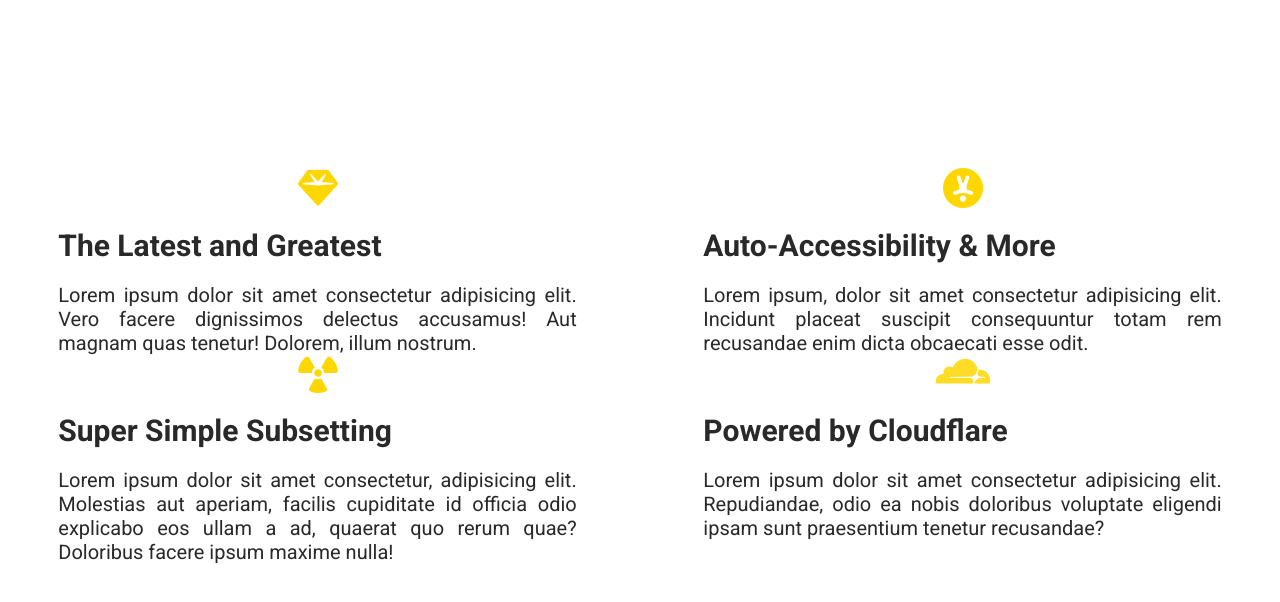
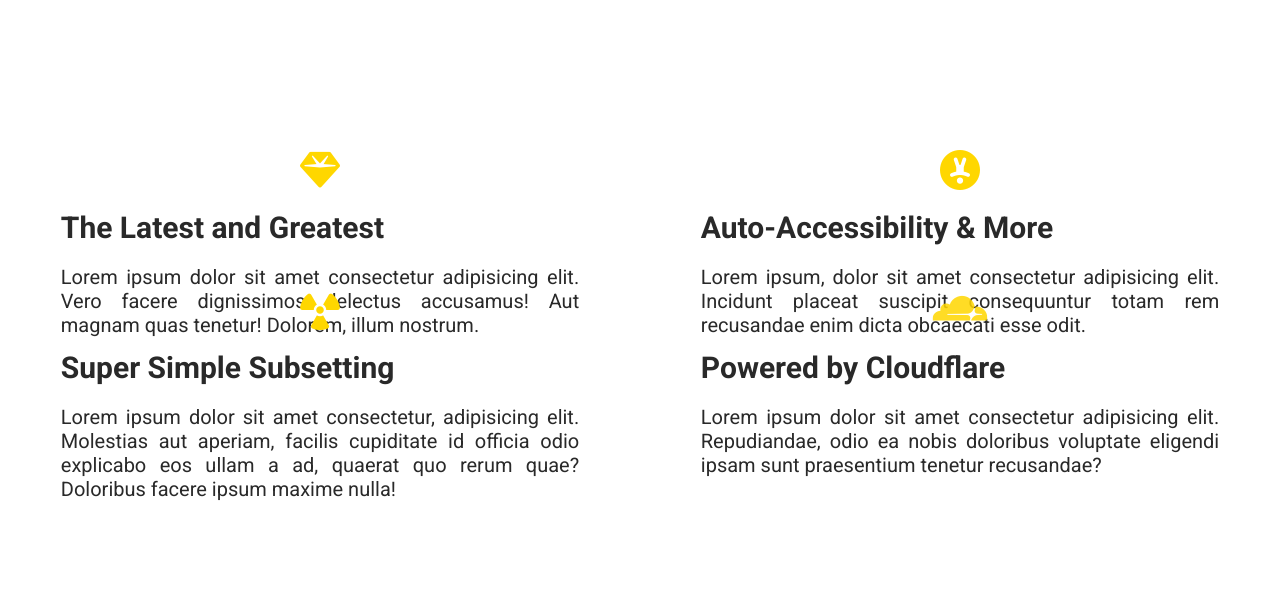
Before and after one commit to 55am1r/CSS-FLEXBOX-Assignments, a plain HTML site: page what do we offer/index.html in a window 1280 px wide. Drawn offline with Linux system fonts and the light colour scheme.

Commit message:
saving new changes

```diff
--- a/Profiles Display/style.css
+++ b/Profiles Display/style.css
@@ -91,6 +91,7 @@
     height: 60%;
     font-size: 3rem;
     border-radius: 4px;
+    font-weight: 450;
 }
 
 .profiles-1:hover {
--- a/what do we offer/style.css
+++ b/what do we offer/style.css
@@ -12,9 +12,9 @@
     justify-content: space-around;
     align-items: center;
     flex-flow: row wrap;
-    height: 45vh;
+    height: 35vh;
     margin-top: 15vh;
-    gap: 10px;
+    /* gap: 10px; */
     padding: 0;
 }
 
```
